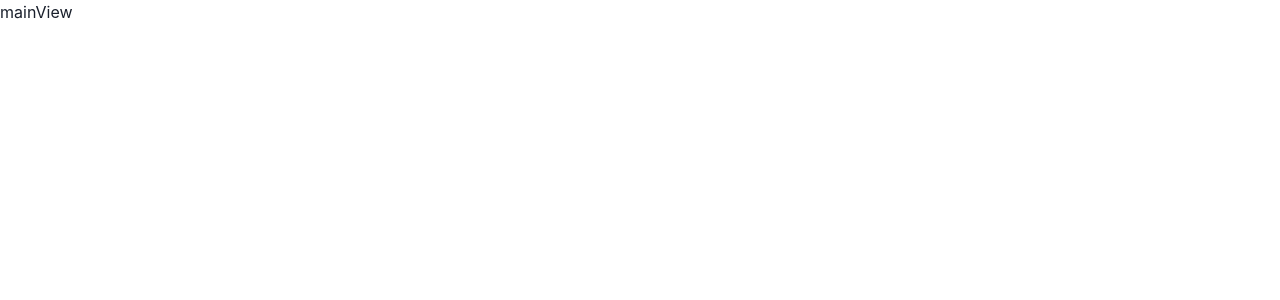
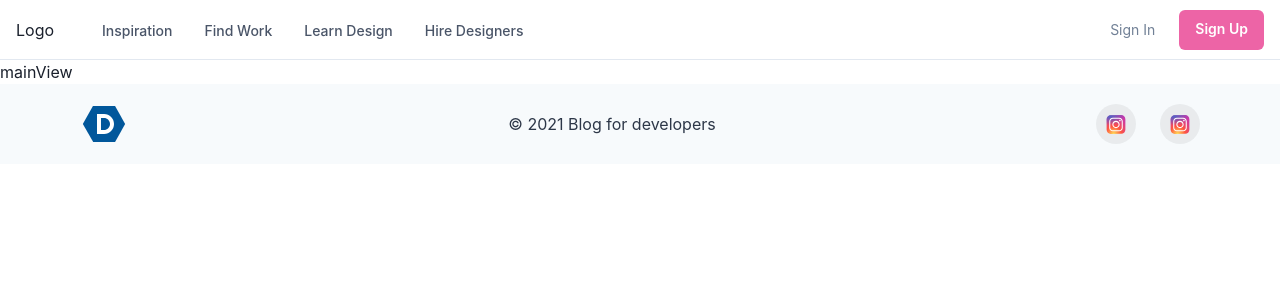
Before and after one commit to lucasangelino/maidan, a Next.js app: page / in a window 1280 px wide. Shown: the top 300 px of the page. Built offline with nearby package versions, Linux system fonts and the light colour scheme.

Commit message:
MAI add navbar and styles to layout

```diff
--- a/components/core/layout/index.js
+++ b/components/core/layout/index.js
@@ -0,0 +1,15 @@
+import Navbar from "../navbar";
+import Footer from "../footer";
+
+import styles from "./layout.module.css";
+
+export default function Layout({ children }) {
+  const { container } = styles;
+  return (
+    <>
+      <Navbar />
+      <div className={container}>{children}</div>
+      <Footer />
+    </>
+  );
+}
--- /dev/null
+++ b/components/core/layout/layout.module.css
@@ -0,0 +1,5 @@
+.container {
+  width: 100%;
+  margin: 0 auto;
+  padding: 0;
+}
--- /dev/null
+++ b/components/core/navbar/index.js
@@ -0,0 +1,299 @@
+import {
+  Box,
+  Flex,
+  Text,
+  IconButton,
+  Button,
+  Stack,
+  Collapse,
+  Icon,
+  Link,
+  Popover,
+  PopoverTrigger,
+  PopoverContent,
+  useColorModeValue,
+  useBreakpointValue,
+  useDisclosure,
+} from "@chakra-ui/react";
+import {
+  HamburgerIcon,
+  CloseIcon,
+  ChevronDownIcon,
+  ChevronRightIcon,
+} from "@chakra-ui/icons";
+
+export default function WithSubnavigation() {
+  const { isOpen, onToggle } = useDisclosure();
+
+  return (
+    <Box>
+      <Flex
+        bg={useColorModeValue("white", "gray.800")}
+        color={useColorModeValue("gray.600", "white")}
+        minH={"60px"}
+        py={{ base: 2 }}
+        px={{ base: 4 }}
+        borderBottom={1}
+        borderStyle={"solid"}
+        borderColor={useColorModeValue("gray.200", "gray.900")}
+        align={"center"}
+      >
+        <Flex
+          flex={{ base: 1, md: "auto" }}
+          ml={{ base: -2 }}
+          display={{ base: "flex", md: "none" }}
+        >
+          <IconButton
+            onClick={onToggle}
+            icon={
+              isOpen ? <CloseIcon w={3} h={3} /> : <HamburgerIcon w={5} h={5} />
+            }
+            variant={"ghost"}
+            aria-label={"Toggle Navigation"}
+          />
+        </Flex>
+        <Flex flex={{ base: 1 }} justify={{ base: "center", md: "start" }}>
+          <Text
+            textAlign={useBreakpointValue({ base: "center", md: "left" })}
+            fontFamily={"heading"}
+            color={useColorModeValue("gray.800", "white")}
+          >
+            Logo
+          </Text>
+
+          <Flex display={{ base: "none", md: "flex" }} ml={10}>
+            <DesktopNav />
+          </Flex>
+        </Flex>
+
+        <Stack
+          flex={{ base: 1, md: 0 }}
+          justify={"flex-end"}
+          direction={"row"}
+          spacing={6}
+        >
+          <Button
+            as={"a"}
+            fontSize={"sm"}
+            fontWeight={400}
+            variant={"link"}
+            href={"#"}
+          >
+            Sign In
+          </Button>
+          <Button
+            display={{ base: "none", md: "inline-flex" }}
+            fontSize={"sm"}
+            fontWeight={600}
+            color={"white"}
+            bg={"pink.400"}
+            href={"#"}
+            _hover={{
+              bg: "pink.300",
+            }}
+          >
+            Sign Up
+          </Button>
+        </Stack>
+      </Flex>
+
+      <Collapse in={isOpen} animateOpacity>
+        <MobileNav />
+      </Collapse>
+    </Box>
+  );
+}
+
+const DesktopNav = () => {
+  const linkColor = useColorModeValue("gray.600", "gray.200");
+  const linkHoverColor = useColorModeValue("gray.800", "white");
+  const popoverContentBgColor = useColorModeValue("white", "gray.800");
+
+  return (
+    <Stack direction={"row"} spacing={4}>
+      {NAV_ITEMS.map((navItem) => (
+        <Box key={navItem.label}>
+          <Popover trigger={"hover"} placement={"bottom-start"}>
+            <PopoverTrigger>
+              <Link
+                p={2}
+                href={navItem.href ?? "#"}
+                fontSize={"sm"}
+                fontWeight={500}
+                color={linkColor}
+                _hover={{
+                  textDecoration: "none",
+                  color: linkHoverColor,
+                }}
+              >
+                {navItem.label}
+              </Link>
+            </PopoverTrigger>
+
+            {navItem.children && (
+              <PopoverContent
+                border={0}
+                boxShadow={"xl"}
+                bg={popoverContentBgColor}
+                p={4}
+                rounded={"xl"}
+                minW={"sm"}
+              >
+                <Stack>
+                  {navItem.children.map((child) => (
+                    <DesktopSubNav key={child.label} {...child} />
+                  ))}
+                </Stack>
+              </PopoverContent>
+            )}
+          </Popover>
+        </Box>
+      ))}
+    </Stack>
+  );
+};
+
+const DesktopSubNav = ({ label, href, subLabel }) => {
+  return (
+    <Link
+      href={href}
+      role={"group"}
+      display={"block"}
+      p={2}
+      rounded={"md"}
+      _hover={{ bg: useColorModeValue("pink.50", "gray.900") }}
+    >
+      <Stack direction={"row"} align={"center"}>
+        <Box>
+          <Text
+            transition={"all .3s ease"}
+            _groupHover={{ color: "pink.400" }}
+            fontWeight={500}
+          >
+            {label}
+          </Text>
+          <Text fontSize={"sm"}>{subLabel}</Text>
+        </Box>
+        <Flex
+          transition={"all .3s ease"}
+          transform={"translateX(-10px)"}
+          opacity={0}
+          _groupHover={{ opacity: "100%", transform: "translateX(0)" }}
+          justify={"flex-end"}
+          align={"center"}
+          flex={1}
+        >
+          <Icon color={"pink.400"} w={5} h={5} as={ChevronRightIcon} />
+        </Flex>
+      </Stack>
+    </Link>
+  );
+};
+
+const MobileNav = () => {
+  return (
+    <Stack
+      bg={useColorModeValue("white", "gray.800")}
+      p={4}
+      display={{ md: "none" }}
+    >
+      {NAV_ITEMS.map((navItem) => (
+        <MobileNavItem key={navItem.label} {...navItem} />
+      ))}
+    </Stack>
+  );
+};
+
+const MobileNavItem = ({ label, children, href }) => {
+  const { isOpen, onToggle } = useDisclosure();
+
+  return (
+    <Stack spacing={4} onClick={children && onToggle}>
+      <Flex
+        py={2}
+        as={Link}
+        href={href ?? "#"}
+        justify={"space-between"}
+        align={"center"}
+        _hover={{
+          textDecoration: "none",
+        }}
+      >
+        <Text
+          fontWeight={600}
+          color={useColorModeValue("gray.600", "gray.200")}
+        >
+          {label}
+        </Text>
+        {children && (
+          <Icon
+            as={ChevronDownIcon}
+            transition={"all .25s ease-in-out"}
+            transform={isOpen ? "rotate(180deg)" : ""}
+            w={6}
+            h={6}
+          />
+        )}
+      </Flex>
+
+      <Collapse in={isOpen} animateOpacity style={{ marginTop: "0!important" }}>
+        <Stack
+          mt={2}
+          pl={4}
+          borderLeft={1}
+          borderStyle={"solid"}
+          borderColor={useColorModeValue("gray.200", "gray.700")}
+          align={"start"}
+        >
+          {children &&
+            children.map((child) => (
+              <Link key={child.label} py={2} href={child.href}>
+                {child.label}
+              </Link>
+            ))}
+        </Stack>
+      </Collapse>
+    </Stack>
+  );
+};
+
+const NAV_ITEMS = [
+  {
+    label: "Inspiration",
+    children: [
+      {
+        label: "Explore Design Work",
+        subLabel: "Trending Design to inspire you",
+        href: "#",
+      },
+      {
+        label: "New & Noteworthy",
+        subLabel: "Up-and-coming Designers",
+        href: "#",
+      },
+    ],
+  },
+  {
+    label: "Find Work",
+    children: [
+      {
+        label: "Job Board",
+        subLabel: "Find your dream design job",
+        href: "#",
+      },
+      {
+        label: "Freelance Projects",
+        subLabel: "An exclusive list for contract work",
+        href: "#",
+      },
+    ],
+  },
+  {
+    label: "Learn Design",
+    href: "#",
+  },
+  {
+    label: "Hire Designers",
+    href: "#",
+  },
+];
--- a/pages/_app.js
+++ b/pages/_app.js
@@ -1,13 +1,13 @@
 import { ChakraProvider } from "@chakra-ui/react";
-import Footer from "../components/core/footer";
+import Layout from "../components/core/layout";
 import "../styles/globals.css";
 
 function MyApp({ Component, pageProps }) {
   return (
     <ChakraProvider>
-      <Component {...pageProps} />
-      {/* TODO: Move footer to Layout */}
-      {/* <Footer /> */}
+      <Layout>
+        <Component {...pageProps} />
+      </Layout>
     </ChakraProvider>
   );
 }
--- a/pages/index.js
+++ b/pages/index.js
@@ -1,4 +1,5 @@
 import Head from "next/head";
+import Layout from "../components/core/layout";
 import SEO from "../components/core/seo";
 import { SEO_PROPS } from "../constants/seo";
 
```
